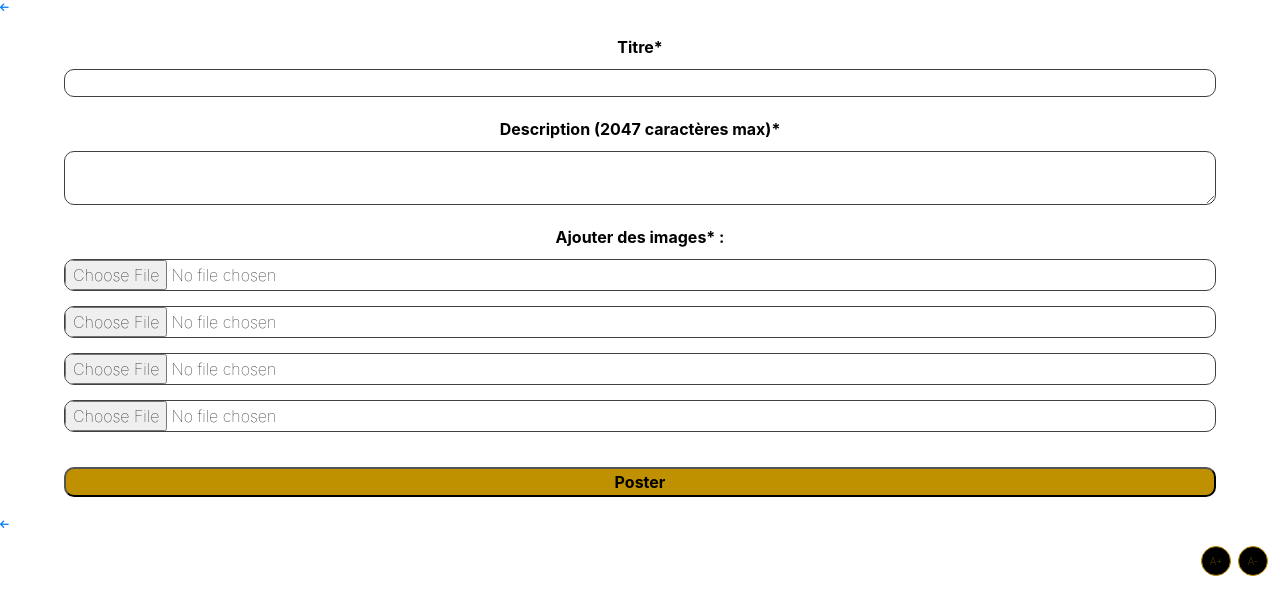
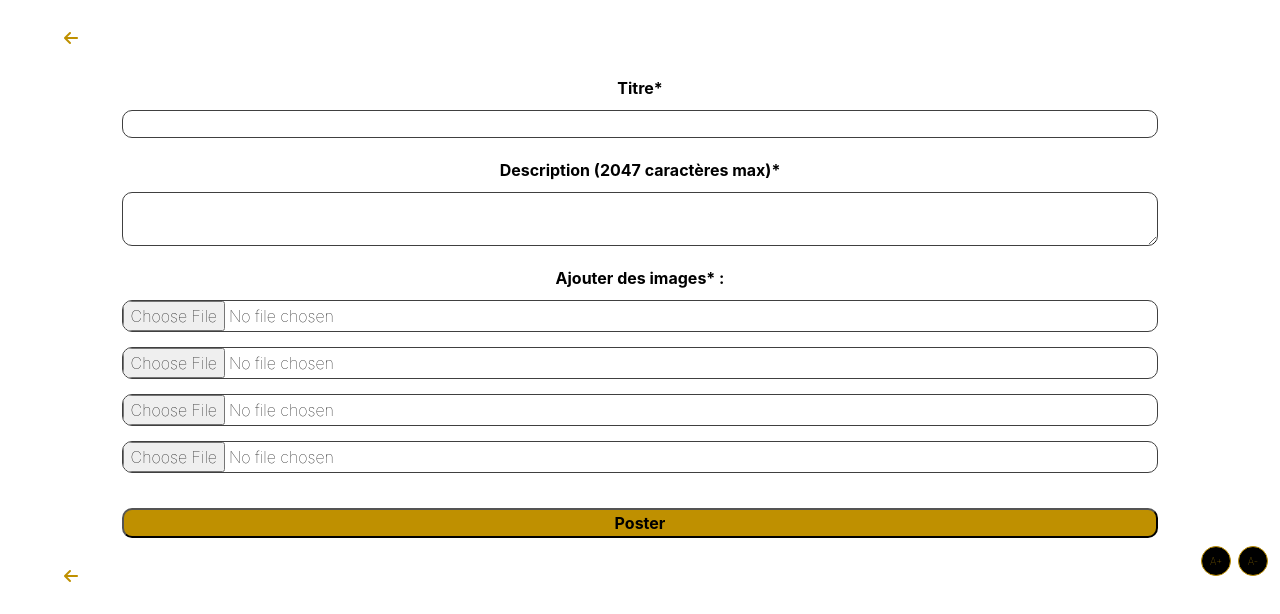
Before and after one commit to EmilieViot/Projet-EmilieViot, a PHP site: template templates/admin/realisations/create-real.html.twig in a window 1280 px wide. Shown: the part 212-826 px from the top of the page. Before the commit the page ends 788 px from the top, so only its background shows below. Run offline with PHP 8.4, Linux system fonts and the light colour scheme; the template is opened without the code that fills it, so the values that code supplies are empty; some libraries are stand-ins or nearby versions; some web fonts are replaced.

Commit message:
adding OK before mise en ligne!

```diff
--- a/assets/css/styles-admin.css
+++ b/assets/css/styles-admin.css
@@ -463,7 +463,7 @@ LIST-OPINIONS.HTML.TWIG
 }
 
 #admin_opinion_page .opinion_table {
-    width: 90%;
+    width: 80%;
     border-collapse: collapse;
     margin : 2rem auto;
 }
@@ -672,6 +672,21 @@ SHOW-REAL.HTML.TWIG
 CREATE-REAL.HTML.TWIG
 ***************************************************************** */
 
+#newReal_show {
+    margin : 2rem auto;
+    width: 90%;
+}
+
+#newReal_show .backBtn {
+    display: inline-flex;
+    align-items: center;
+    justify-content: center;
+    margin: 1rem 0;
+    color: #bf9000;
+    font-size: 1.6rem;
+    text-decoration: none;
+}
+
 .realAdminForm {
     display: flex;
     flex-direction: column;
@@ -853,6 +868,20 @@ SHOW-SERVICE.HTML.TWIG
 CREATE-SERVICE.HTML.TWIG
 ***************************************************************** */
 
+#newService_show {
+    margin : 2rem auto;
+    width: 90%;
+}
+
+#newService_show .backBtn {
+    display: inline-flex;
+    align-items: center;
+    justify-content: center;
+    margin: 1rem 0;
+    color: #bf9000;
+    font-size: 1.6rem;
+    text-decoration: none;
+}
 .serviceAdminForm {
     display: flex;
     flex-direction: column;
--- a/templates/admin/contact/list-messages.html.twig
+++ b/templates/admin/contact/list-messages.html.twig
@@ -8,7 +8,7 @@
 
     {% block main %}
         <main id="admin_contact_page">
-            <a class="backHome" href="index.php?route=admin"><i class="fa-solid fa-arrow-left"></i></a>
+            <a class="backBtn" href="index.php?route=admin"><i class="fa-solid fa-arrow-left"></i></a>
             <h2 class="contact">Messagerie</h2>
 
             <table class="contact_table">
@@ -37,6 +37,6 @@
                 {% endfor %}
                 </tbody>
             </table>
-            <a class="backHome" href="index.php?route=admin"><i class="fa-solid fa-arrow-left"></i></a>
+            <a class="backBtn" href="index.php?route=admin"><i class="fa-solid fa-arrow-left"></i></a>
         </main>
     {% endblock %}
--- a/templates/admin/opinions/list-opinions.html.twig
+++ b/templates/admin/opinions/list-opinions.html.twig
@@ -8,7 +8,7 @@
 
     {% block main %}
         <main id="admin_opinion_page">
-            <a class = "backHome" href="index.php?route=admin"><i class="fa-solid fa-arrow-left"></i></a>
+            <a class = "backBtn" href="index.php?route=admin"><i class="fa-solid fa-arrow-left"></i></a>
             <h2 class="opinion">Avis</h2>
 
             <table class="opinion_table">
@@ -18,8 +18,8 @@
                     <th scope="col">Username</th>
                     <th scope="col">Note</th>
                     <th scope="col">Message</th>
-                    <th scope="col">Chantier</th>
                     <th scope="col">Statut</th>
+                    <th scope="col">Edition</th>
                 </tr>
                 </thead>
                 <tbody>
@@ -45,7 +45,7 @@
                 {% endfor %}
                 </tbody>
             </table>
-            <a class = "backHome"  href="index.php?route=admin"><i class="fa-solid fa-arrow-left"></i></a>
+            <a class = "backBtn"  href="index.php?route=admin"><i class="fa-solid fa-arrow-left"></i></a>
 
         </main>
     {% endblock %}
--- a/templates/admin/realisations/create-real.html.twig
+++ b/templates/admin/realisations/create-real.html.twig
@@ -7,8 +7,8 @@
 
 {% block main %}
 
-    <main>
-        <a href="index.php?route=list-reals"><i class="fa-solid fa-arrow-left"></i></a>
+    <main id="newReal_show">
+        <a class="backBtn" href="index.php?route=list-reals"><i class="fa-solid fa-arrow-left"></i></a>
         <form class = "realAdminForm" action="index.php?route=check-real-creation" method="post" enctype="multipart/form-data">
             <input type="hidden" name="csrf-token" id="csrf-token" value="{{ sessionToken }}" />
 
@@ -31,6 +31,6 @@
             {% endif %}
 
         </form>
-        <a href="index.php?route=list-reals"><i class="fa-solid fa-arrow-left"></i></a>
+        <a class="backBtn" href="index.php?route=list-reals"><i class="fa-solid fa-arrow-left"></i></a>
     </main>
 {% endblock %}
--- a/templates/admin/services/create-service.html.twig
+++ b/templates/admin/services/create-service.html.twig
@@ -6,7 +6,7 @@
 {% endblock %}
 
 {% block main %}
-    <main>
+    <main id="newService_show">
         <a class= "backBtn" href="index.php?route=list-services"><i class="fa-solid fa-arrow-left"></i></a>
         <form class = "serviceAdminForm" action="index.php?route=check-service-creation" method="post" enctype="multipart/form-data">
             <input type="hidden" name="csrf-token" id="csrf-token" value="{{ sessionToken }}" />
```
Also changed, not shown: README.md.
